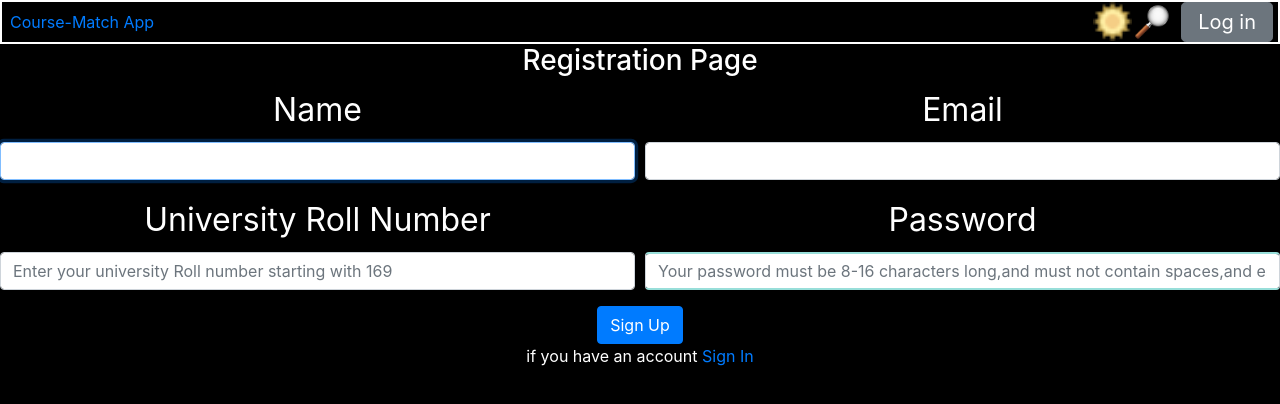
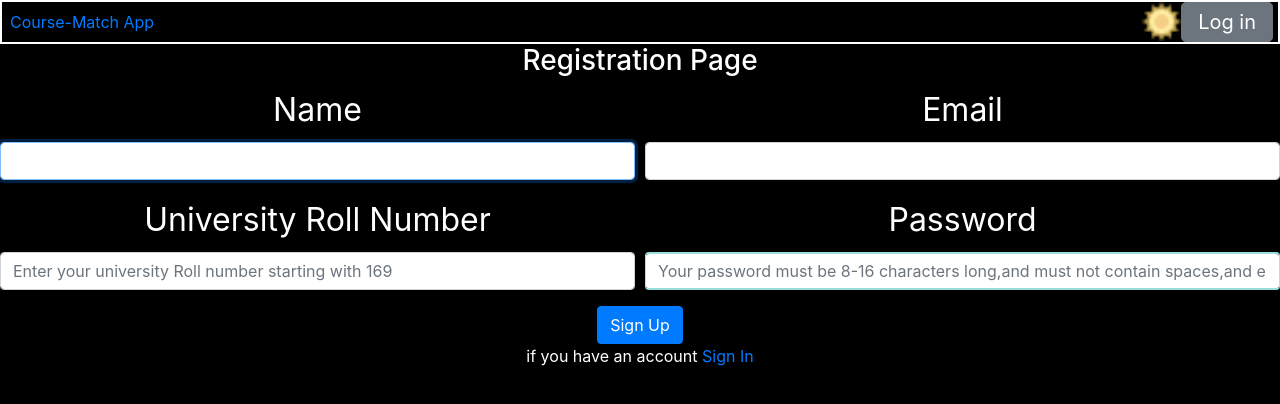
Before and after one commit to pronayguha13/Course-Match, a React (Create React App) app in the folder frontend/: page /register in a window 1280 px wide. Shown: the top 404 px of the page. Built offline with nearby package versions, Linux system fonts and the light colour scheme.

Commit message:
Add logic for rendering search icon conditionally

```diff
--- a/frontend/src/Components/Authentication/Registration/Registration.js
+++ b/frontend/src/Components/Authentication/Registration/Registration.js
@@ -10,7 +10,9 @@ import Loading from "../../Layout/Loading";
 import SuccessPage from "../../Layout/SuccessPage";
 import ErrorPage from "../../Layout/ErrorPage";
 import { DisplayContext } from "../../../Context/DisplayContext";
+
 let pause;
+
 const Registration = () => {
   const history = useHistory();
   const [name, setName] = useState("");
--- a/frontend/src/Components/Navbar/Navabr.js
+++ b/frontend/src/Components/Navbar/Navabr.js
@@ -53,7 +53,7 @@ const Navbar = () => {
       >
         {isLoggedIn ? "Log out" : "Log in"}
       </button>
-      {searchAreaDisplayHandler(showSearch, setShowSearch)}
+      {isLoggedIn ? searchAreaDisplayHandler(showSearch, setShowSearch) : null}
       {displayMode === "light" ? (
         <img
           src="/assets/images/icons/dark.png"
```
